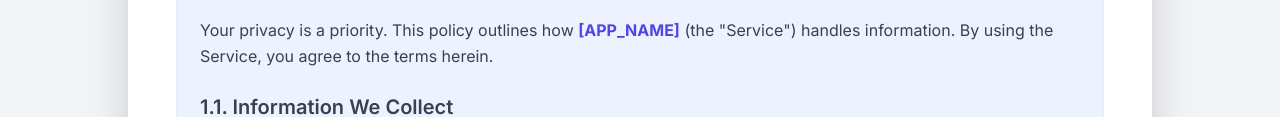
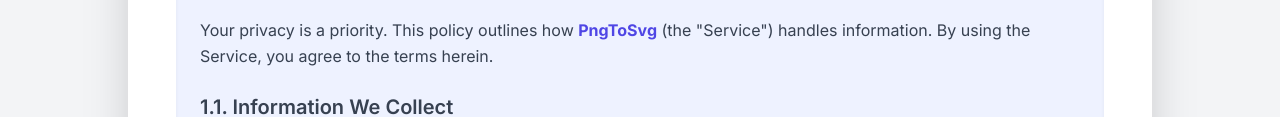
Before and after one commit to ekniazi/ekniazi.github.io, a plain HTML site: page index.html in a window 1280 px wide. Shown: the part 329-446 px from the top of the page. Drawn offline with nearby package versions, Linux system fonts and the light colour scheme.

Commit message:
Update app name in privacy policy text

```diff
--- a/index.html
+++ b/index.html
@@ -46,7 +46,7 @@
                 1. Privacy Policy
             </h2>
             <p class="text-gray-700 mb-4 leading-relaxed">
-                Your privacy is a priority. This policy outlines how <strong class="text-indigo-600">[APP_NAME]</strong> (the "Service") handles information. By using the Service, you agree to the terms herein.
+                Your privacy is a priority. This policy outlines how <strong class="text-indigo-600">PngToSvg</strong> (the "Service") handles information. By using the Service, you agree to the terms herein.
             </p>
 
             <h3 class="text-xl font-semibold text-gray-700 mt-6 mb-3">
```
